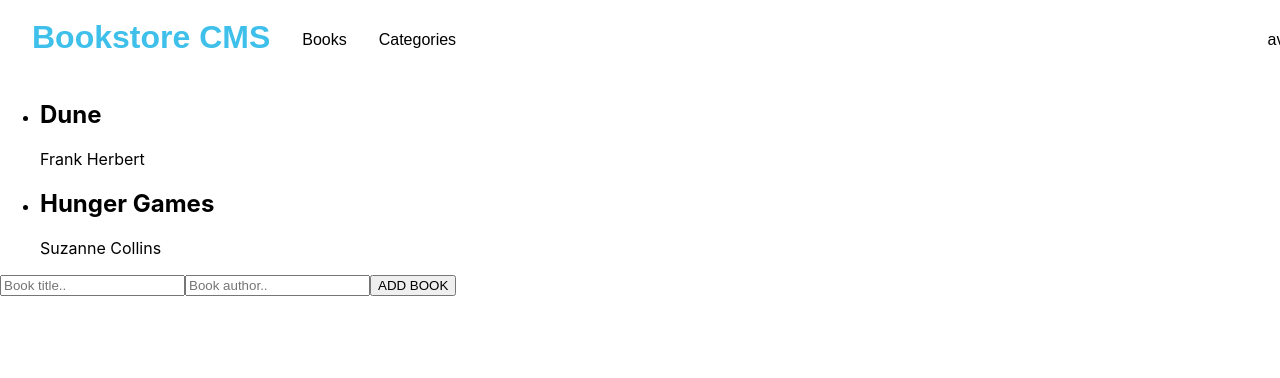
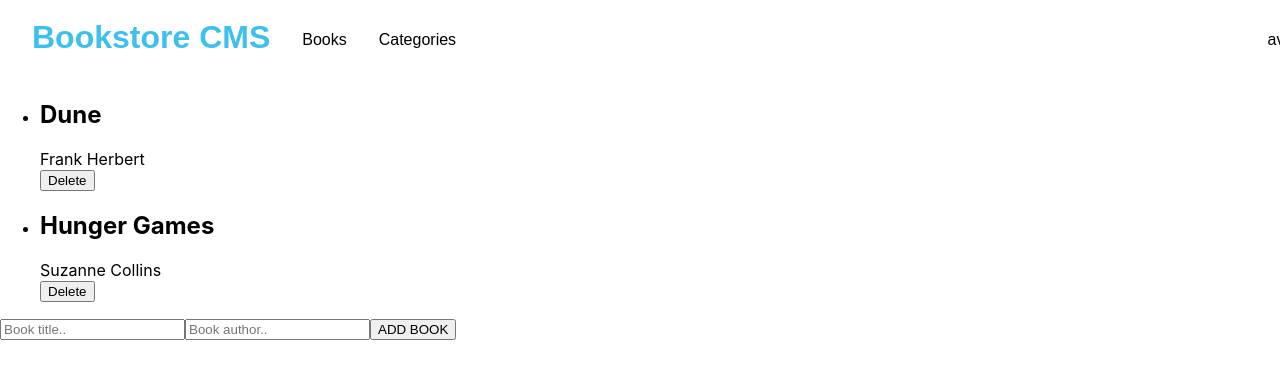
Before and after one commit to Sammy3000/bookstore, a React (Create React App) app: page / in a window 1280 px wide. Shown: the top 378 px of the page. Built offline with nearby package versions, Linux system fonts and the light colour scheme.

Commit message:
fix linter errors

```diff
--- a/src/components/Book.js
+++ b/src/components/Book.js
@@ -7,10 +7,14 @@ function Book() {
         <li>
           <h2>Dune</h2>
           <span>Frank Herbert</span>
+          <br />
+          <button type="button">Delete</button>
         </li>
         <li>
           <h2>Hunger Games</h2>
           <span>Suzanne Collins</span>
+          <br />
+          <button type="button">Delete</button>
         </li>
       </ul>
     </div>
```
